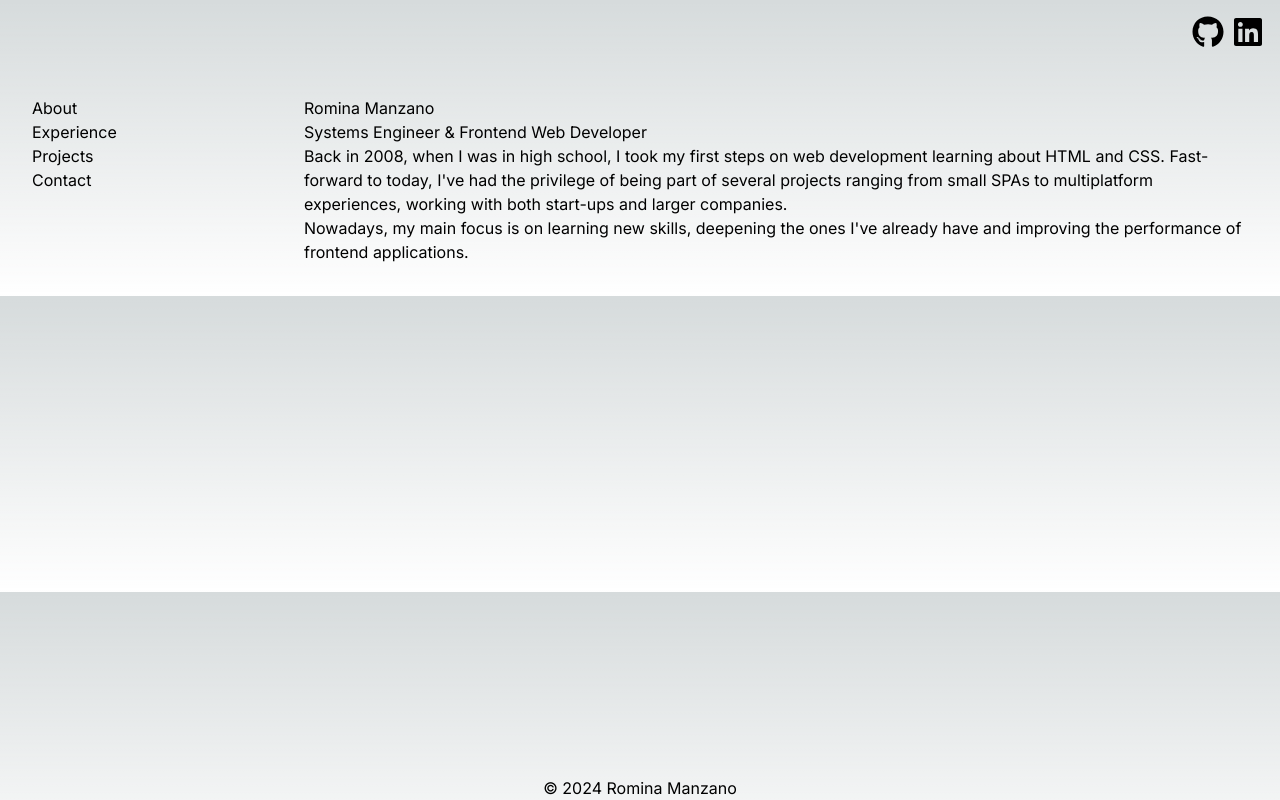
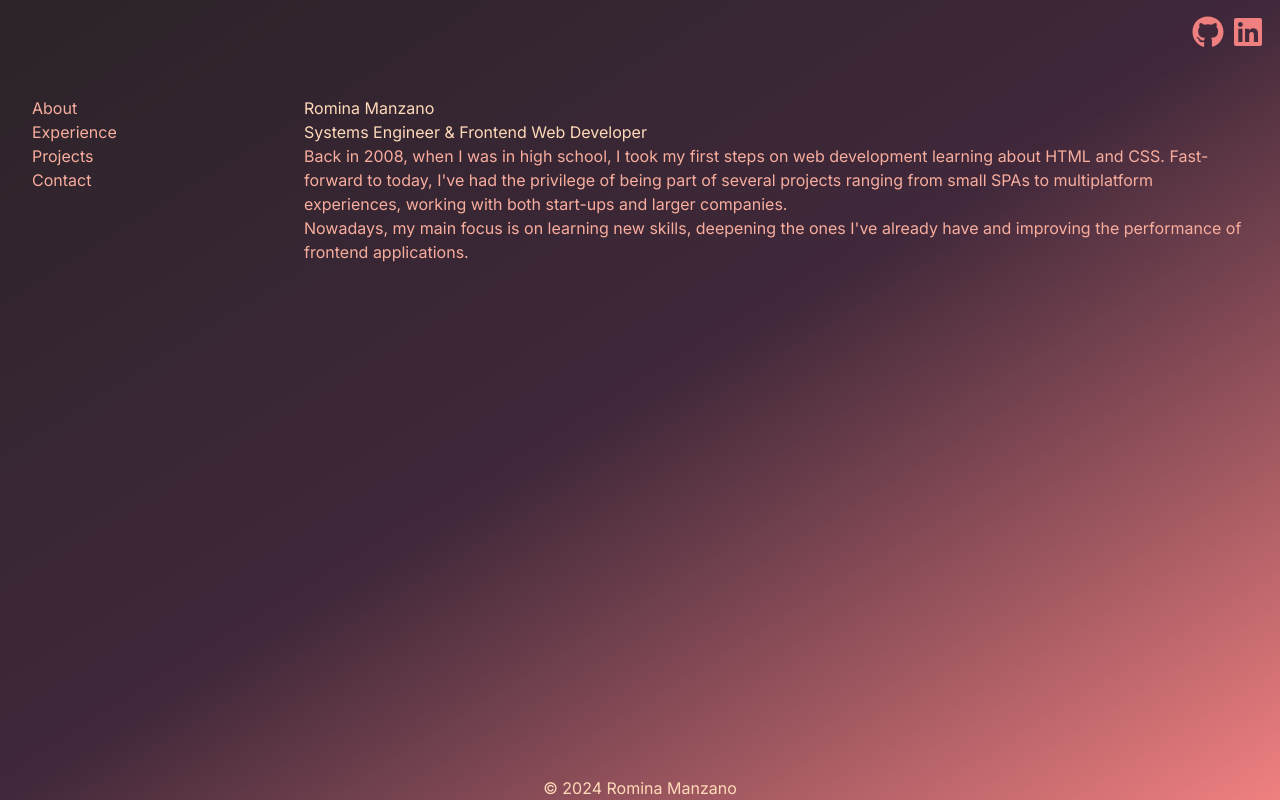
Before and after one commit to RominaManzano/portfolio-web, a Next.js app: page / in a window 1280 px wide. Built offline with nearby package versions, Linux system fonts and the light colour scheme; no server answers.

Commit message:
ADD: initial tailwind configs

```diff
--- a/src/app/page.tsx
+++ b/src/app/page.tsx
@@ -38,7 +38,7 @@ const Home = () => {
   const [selectedSection, setSelectedSection] = useState(menuItems[0]);
 
   return (
-    <>
+    <div className="bg-gradient-to-br from-raisin-black via-black-coffee to-light-coral h-screen">
       <ContactNav />
       <main className={mainClasses}>
         <MenuCard
@@ -49,7 +49,7 @@ const Home = () => {
         {selectedSection.component}
       </main>
       <Footer />
-    </>
+    </div>
   );
 };
 
--- a/src/components/ContactNav.tsx
+++ b/src/components/ContactNav.tsx
@@ -12,11 +12,17 @@ const ContactNav = () => {
   return (
     <nav className="flex justify-end p-4 gap-2">
       <Link href={githubUrl} target="_blank">
-        <FaGithub size={iconSize} />
+        <FaGithub
+          size={iconSize}
+          className="text-light-coral"
+        />
       </Link>
 
       <Link href={linkedinUrl} target="_blank">
-        <FaLinkedin size={iconSize} />
+        <FaLinkedin
+          size={iconSize}
+          className="text-light-coral"
+        />
       </Link>
     </nav>
   );
--- a/src/components/Footer.tsx
+++ b/src/components/Footer.tsx
@@ -2,7 +2,7 @@ import React from 'react';
 import dayjs from 'dayjs';
 
 const Footer = () => (
-  <footer className="absolute bottom-0 w-full flex justify-center">
+  <footer className="absolute bottom-0 w-full flex justify-center text-peach-puff">
     <div>
       &#169; {dayjs().year()} Romina Manzano
     </div>
--- a/src/components/MenuCard.tsx
+++ b/src/components/MenuCard.tsx
@@ -20,7 +20,11 @@ const MenuCard: React.FC<MenuCardProps> = ({
   <div className={className}>
     <ul>
       {items.map(item => (
-        <li key={item.id} onClick={() => onMenuChange(item)}>
+        <li
+          key={item.id}
+          className="text-light-salmon-pink"
+          onClick={() => onMenuChange(item)}
+        >
           {item.title}
         </li>
       ))}
--- a/src/components/PersonalCard.tsx
+++ b/src/components/PersonalCard.tsx
@@ -10,17 +10,21 @@ const PersonalCard: React.FC<PersonalCardProps> = ({ className }) => {
 
   return (
     <div className={className}>
-      <h1>{name}</h1>
-      <h2>{title}</h2>
+      <h1 className="text-peach-puff">
+        {name}
+      </h1>
+      <h2 className="text-peach-puff">
+        {title}
+      </h2>
 
-      <p>
+      <p className="text-light-salmon-pink">
         Back in 2008, when I was in high school, I took my first steps on web development
         learning about HTML and CSS. Fast-forward to today, I&apos;ve had the privilege of being
         part of several projects ranging from small SPAs to multiplatform experiences, working
         with both start-ups and larger companies.
       </p>
 
-      <p>
+      <p className="text-light-salmon-pink">
         Nowadays, my main focus is on learning new skills, deepening the ones I&apos;ve already have
         and improving the performance of frontend applications.
       </p>
--- a/tailwind.config.js
+++ b/tailwind.config.js
@@ -12,6 +12,15 @@ module.exports = {
         'gradient-conic':
           'conic-gradient(from 180deg at 50% 50%, var(--tw-gradient-stops))',
       },
+      colors: {
+        'light-coral': '#F08080',
+        'vivid-tangerine': '#F4978E',
+        'light-salmon-pink': '#F8AD9D',
+        'deep-peach': '#FBC4AB',
+        'peach-puff': '#FFDAB9',
+        'raisin-black': '#2B2329',
+        'black-coffee': '#40283A',
+      },
     },
   },
   plugins: [],
```
